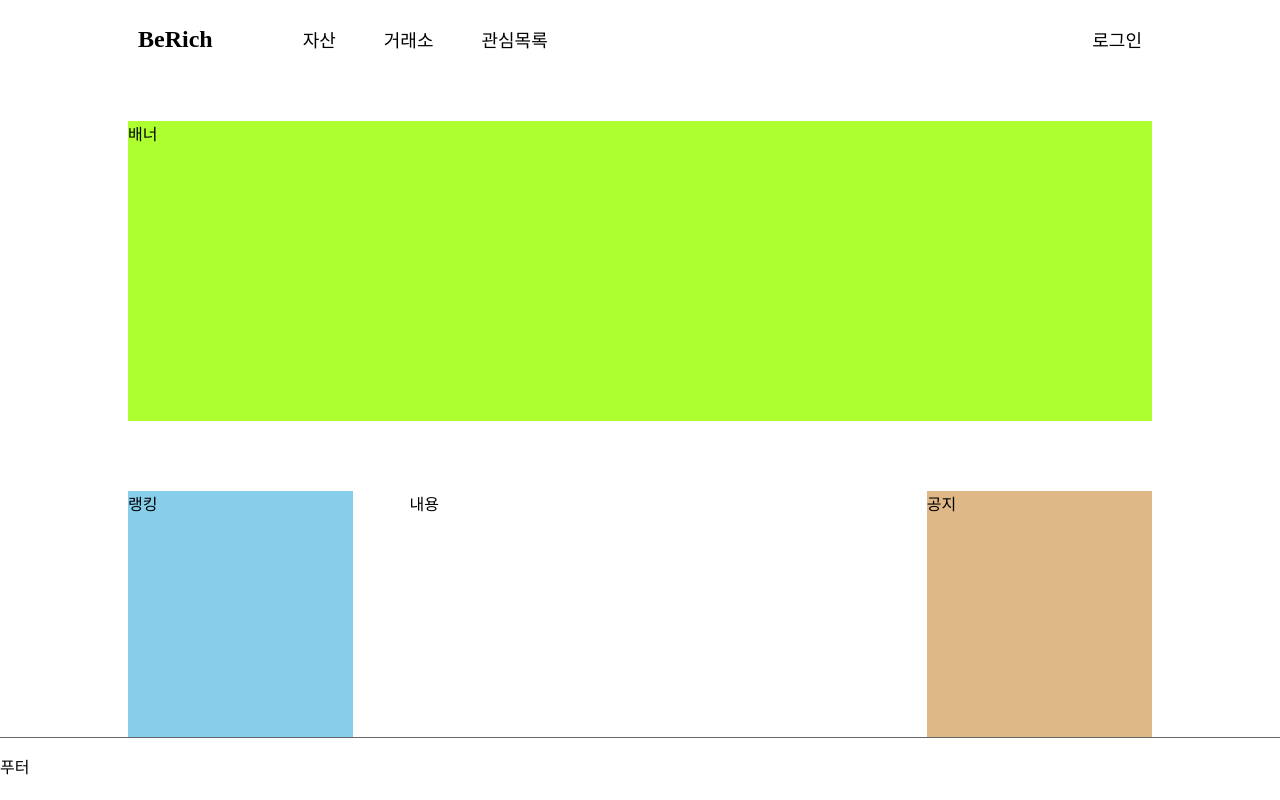
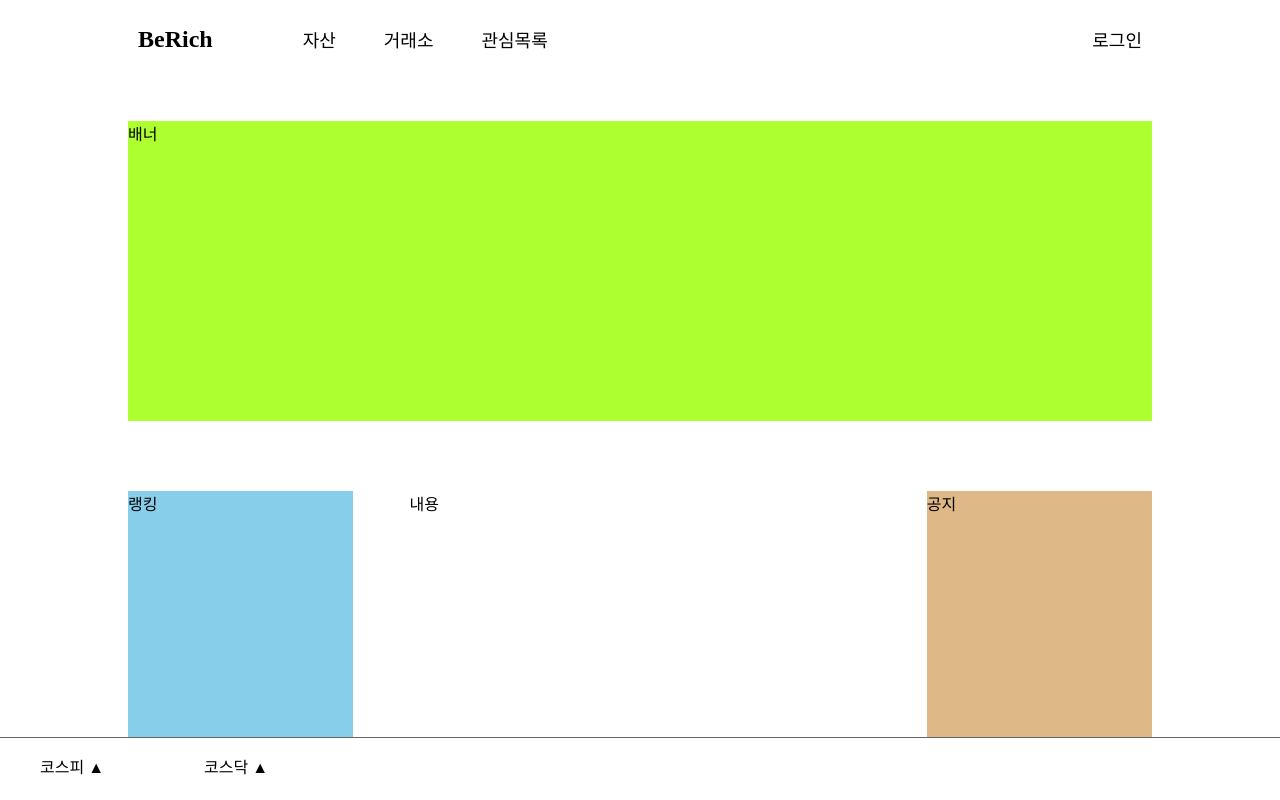
Before and after one commit to hwnim5324/BeRich, a React (Create React App) app: page / in a window 1280 px wide. Shown: the top 800 px of the page. Built offline with nearby package versions, Linux system fonts and the light colour scheme; no server answers; a web font is replaced by a local one.

Commit message:
kospi, kosdaq index in progress.

```diff
--- a/src/components/blocks/StockIndex.tsx
+++ b/src/components/blocks/StockIndex.tsx
@@ -1,13 +1,39 @@
-import React from 'react';
+import React, { useState, useEffect } from 'react';
+import Axios from '../../hooks/Axios';
 
 import '../../styles/blocks/StockIndex.scss';
 
+interface index{
+    BSTP_NMIX_PRPR: number,
+    BSTP_NMIX_PRDY_CTRT: number,
+    PRDY_NMIX: number
+};
+
 const StockIndex = () : JSX.Element => {
+
+    const [kospi, setKospi] = useState<index>();
+    const [kosdaq, setKosdaq] = useState<index>();
+
+    useEffect(()=>{
+        Axios.get('/indexes')
+        .then((res)=>{
+            setKospi(res.data.kospi);
+            setKosdaq(res.data.kosdaq);
+        }).catch((err)=>{
+            console.log(err);
+        })
+    },[]);
+
     return(
         <div id='StockIndex'>
-            <p>푸터</p>
+            <ul>
+                <li>코스피 <span>▲{kospi?.BSTP_NMIX_PRPR}</span></li>
+                <li>코스닥 <span>▲{kosdaq?.BSTP_NMIX_PRPR}</span></li>
+            </ul>
         </div>
     );
 }
 
+
+
 export default StockIndex;
--- a/src/styles/blocks/StockIndex.scss
+++ b/src/styles/blocks/StockIndex.scss
@@ -9,4 +9,19 @@
 
     font-size: 16px;
     background-color: #fff;
+
+    ul{
+        list-style: none;
+        text-decoration: none;
+
+        li{
+            float: left;
+            margin: 0 50px 0 50px;
+
+            &:first-child{
+                margin: 0 50px 0 0;
+            }
+        }
+    }
+
 }
```
